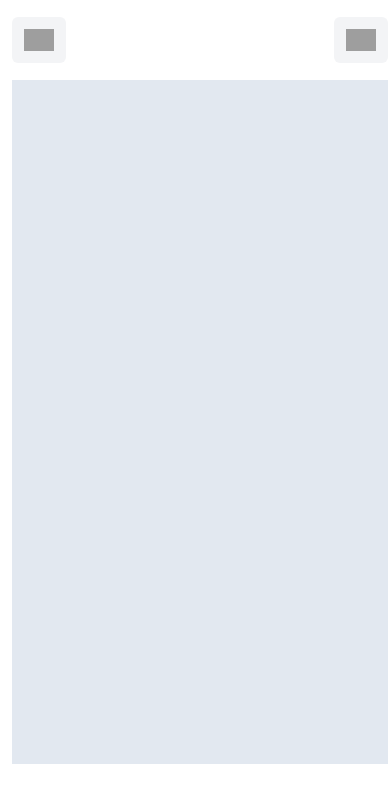
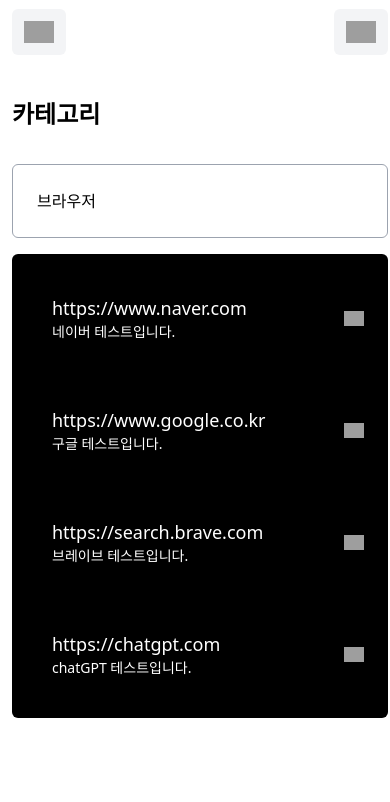
Before and after one commit to chyeon97/book-mark, a Next.js app: page /category in a window 390 px wide. Shown: the top 802 px of the page. Built offline with nearby package versions, Linux system fonts and the light colour scheme; grey boxes are pictures that could not be loaded.

Commit message:
style: 카테고리 메뉴 모바일 화면

```diff
--- a/Enums/constants.ts
+++ b/Enums/constants.ts
@@ -21,3 +21,37 @@
     { id: "menu", sm_show: true, icon: "https://img.icons8.com/ios-filled/50/menu--v1.png", width: 30,},
     { id: "mode", sm_show: false, icon: "https://img.icons8.com/ios/50/do-not-disturb-2.png", width: 30, hoverStyle: { default: "bg-gray-200", dark: "bg-white" } },
 ]
+
+export const CATETORY_CONTETNS = [
+    {
+        id: "1",
+        url: "https://www.naver.com",
+        note: "네이버 테스트입니다.",
+        category: "browser",
+    },
+    {
+        id: "2",
+        url: "https://www.google.co.kr",
+        note: "구글 테스트입니다.",
+        category: "browser",
+    },
+    {
+        id: "3",
+        url: "https://search.brave.com",
+        note: "브레이브 테스트입니다.",
+        category: "browser",
+    },
+    {
+        id: "4",
+        url: "https://chatgpt.com",
+        note: "chatGPT 테스트입니다.",
+        category: "browser",
+    },
+]
+
+export const CATEGORY = [
+    {
+        id: "1",
+        category: "브라우저",
+    }
+]
--- a/app/category/page.tsx
+++ b/app/category/page.tsx
@@ -1,33 +1,28 @@
-import { Card } from "@/components";
-
-
-const test = [
-    "test",
-    "test",
-    "test",
-    "test",
-    "test",
-    "test",
-    "test",
-]
+import { Card, List } from "@/components";
+import {CATEGORY, CATETORY_CONTETNS} from '@/Enums/constants';
 
 const CategoryMain = () => {
     return (
-        <div className="hidden sm:flex flex-col">
+        <>
             <h2 className="title"> 카테고리</h2>
 
-            <div className="flex w-full space-x-4">
-                 <Card width={'25%'} bgColor="white" minHeight="0">
-                        {test.map((item, index) => <div key={index}>{item}</div>)}
+            <div className="flex flex-col w-full space-y-4 sm:space-x-4 sm:space-y-0 sm:flex-row">
+                 {/* 모바일 화면에서는 셀렉박스로 보이게끔 수정 필요 */}
+                 <Card width={'25%'} bgColor="white" minHeight="3rem" padding="0">
+                    <ul className="p-2 divide-y divide-slate-200">
+                        {CATEGORY.map((item, index) => <List key={index} col={false}>{item}</List>)}
+                    </ul>
                 </Card>
 
-                <Card width={'75%'} bgColor="black" minHeight="0">
-                    {test.map((item, index) => <div key={index}>{item}</div>)}
+                <Card width={'75%'} bgColor="black" minHeight="3rem" padding="0">
+                    <ul className="p-2 ">
+                        {CATETORY_CONTETNS.map((item, index) => <List key={index} col={true}>{item}</List>)}
+                    </ul>
                 </Card>
 
             </div>
 
-        </div>
+        </>
     )
 }
 
--- a/app/globals.css
+++ b/app/globals.css
@@ -21,11 +21,11 @@
 }
 
 @layer components {
-
   .title {
     color:black;
     font-weight: bold;
     font-size: 1.5rem;
+    @apply my-8 sm:mb-4
   }
 
   .flexRowMode {
@@ -56,10 +56,30 @@
     }
   }
 
+  .list {
+    display: flex;
+    cursor: pointer;
+    list-style-type: none;
+    padding: 1rem;
 
-  /* .card {
-    p-10
-  } */
+    @apply
+    hover:bg-gray-100
+    hover:text-gray-950
+  }
+
+  .list-col{
+    @apply
+    flex-col
+  }
+
+  .card {
+      display:flex;
+      flex-direction: row;
+  }
+
+  .card-col {
+    @apply flex-col
+  }
 }
 
 
--- a/app/layout.tsx
+++ b/app/layout.tsx
@@ -22,7 +22,7 @@
     <html className="" lang="ko">
 
       <body>
-        <div className={`sm:grid h-screen sm:overflow-auto`}>
+        <div className={`sm:flex flex-col h-screen sm:overflow-auto`}>
           <Header/>
           <MobileNavigation/>
           <Navigation/>
--- a/app/page.tsx
+++ b/app/page.tsx
@@ -7,17 +7,17 @@
   return (
     <div className="space-y-4">
         <div className="flexRowMode space-x-4">
-          <Card width="50%" bgColor="black" minHeight="1rem">
+          <Card width="50%" bgColor="black" minHeight="1rem" padding="10">
             <h2>북마크 등록</h2>
             <p className="text-4xl text-right">⇀</p>
           </Card>
 
-          <Card width="50%" bgColor="white" minHeight="1rem">
+          <Card width="50%" bgColor="white" minHeight="1rem" padding="10">
             오늘 알람
           </Card>
         </div>
 
-        <Card width="100%" bgColor="white" minHeight="2rem">
+        <Card width="100%" bgColor="white" minHeight="2rem" padding="10">
           차트
         </Card>
 
--- a/components/Box.tsx
+++ b/components/Box.tsx
@@ -10,7 +10,7 @@
     console.log(status)
 
     return (
-        <div className={status ? "hidden" : "mx-3 h-[calc(100%-10rem)] sm:mx-[400px] sm:w-[calc(100%-500px)] bg-slate-200"}>
+        <div className={status ? "hidden" : "flex flex-col mx-3 h-[calc(100%-10rem)] sm:mx-[400px] sm:w-[calc(100%-500px)]"}>
           {children}
         </div>
     )
--- a/components/Card.tsx
+++ b/components/Card.tsx
@@ -1,34 +1,40 @@
 interface CardProp {
   // display: string,
   width: '100%' | '75%' | '50%' | '25%',
-  minHeight: '0' | '1rem' | '2rem',
+  minHeight: '0' | '1rem' | '2rem' | '3rem',
+  padding:'0'| '10',
   bgColor: 'white' | 'black',
   children: React.ReactNode
 }
 
-const widthClassNames = {
+const widthClass = {
   "100%": `w-full min-w-64 min-h-10 rounded-md`,
-  "75%": `w-3/4 min-w-64 min-h-10 rounded-md`,
-  "50%": `w-1/2 min-w-64 rounded-md`,
-  "25%": `w-1/4 min-w-64 rounded-md`,
+  "75%": `w-full sm:w-3/4 min-w-64 min-h-10 rounded-md`,
+  "50%": `w-full sm:w-1/2 min-w-64 rounded-md`,
+  "25%": `w-full sm:w-1/4 min-w-64 rounded-md`,
 }
 
-const minHeightClassNames = {
+const minHeightClass = {
   "0": "min-h-0",
-  "1rem": "min-h-1rem",
-  "2rem": "min-h-2rem",
+  "1rem": "sm:min-h-1rem",
+  "2rem": "sm:min-h-2rem",
+  "3rem": "sm:min-h-3rem",
 }
 
-const bgColorClassNames = {
+const bgColorClass = {
   'white': 'bg-white border border-gray-400 border-solid rounded-md',
   'black': 'bg-black text-white rounded-md',
 }
 
+const paddingClass = {
+  '0': 'p-0',
+  '10': 'p-10',
+}
 
-const Card = ({width, minHeight, children, bgColor} : CardProp) => {
+const Card = ({width, minHeight, padding, children, bgColor} : CardProp) => {
 
   return (
-    <div className={`flex flex-col justify-between ${widthClassNames[width]} ${minHeightClassNames[minHeight]} ${bgColorClassNames[bgColor]} p-10`}>
+    <div className={`card card-col ${widthClass[width]} ${minHeightClass[minHeight]} ${bgColorClass[bgColor]} ${paddingClass[padding]}`}>
       {children}
     </div>
   )
--- a/components/Header.tsx
+++ b/components/Header.tsx
@@ -8,7 +8,7 @@
     const {status} = useMenu(state => state);
     console.log( status)
     return (
-        <div className={`${status ? "hidden": "flex h-20 justify-between items-center px-3"}`}>
+        <div className={`${status ? "hidden": "flex h-16 justify-between items-center px-3"}`}>
             {HEADER_BUTTONS.map((info) => {
                 return (
                     <Button key={info.id} id={info.id} sm_show={info.sm_show} icon={info.icon} iconStyle={{ width: info.width, hoverStyle: info.hoverStyle}} />
--- /dev/null
+++ b/components/List.tsx
@@ -0,0 +1,40 @@
+interface childrenType {
+    id: string | number,
+    category: string,
+    note?: string,
+    url?: string,
+}
+
+interface ListProps {
+    children: childrenType
+    col: boolean,
+}
+
+const List = ({children, col}:ListProps) => {
+
+    const renderContainer = (): React.ReactElement => {
+        if(col) {
+            return (
+                <li className="list justify-between items-center">
+                    <div className="list list-col">
+                        <p className="text-lg">{children.url}</p>
+                        <p className="text-sm">{children.note}</p>
+                    </div>
+
+                    <img width="20" src="https://img.icons8.com/ios/50/forward--v1.png" alt="forward--v1"/>
+                </li>
+            )
+        }
+        return (
+            <li className="list">{children.category}</li>
+        )
+    }
+
+
+
+    return (
+        renderContainer()
+    )
+}
+
+export default List;
--- a/components/index.ts
+++ b/components/index.ts
@@ -6,6 +6,7 @@
 import SearchInput from './SearchInput';
 import Box from './Box'
 import Card from './Card'
+import List from './List'
 
 export {
     Navigation,
@@ -15,5 +16,6 @@
     MobileNavigation,
     SearchInput,
     Box,
-    Card
+    Card,
+    List,
 }
```
